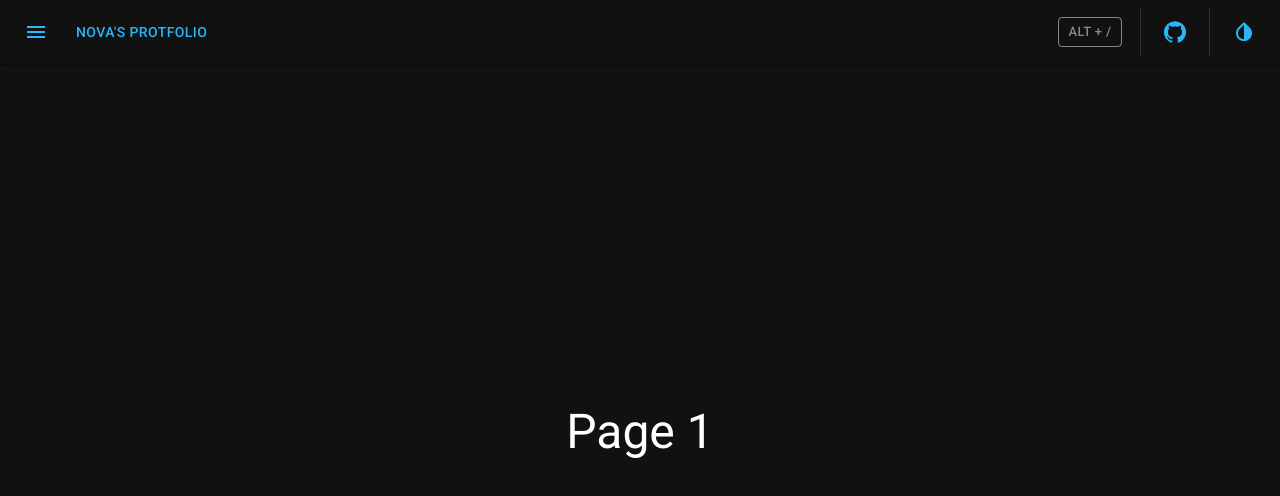
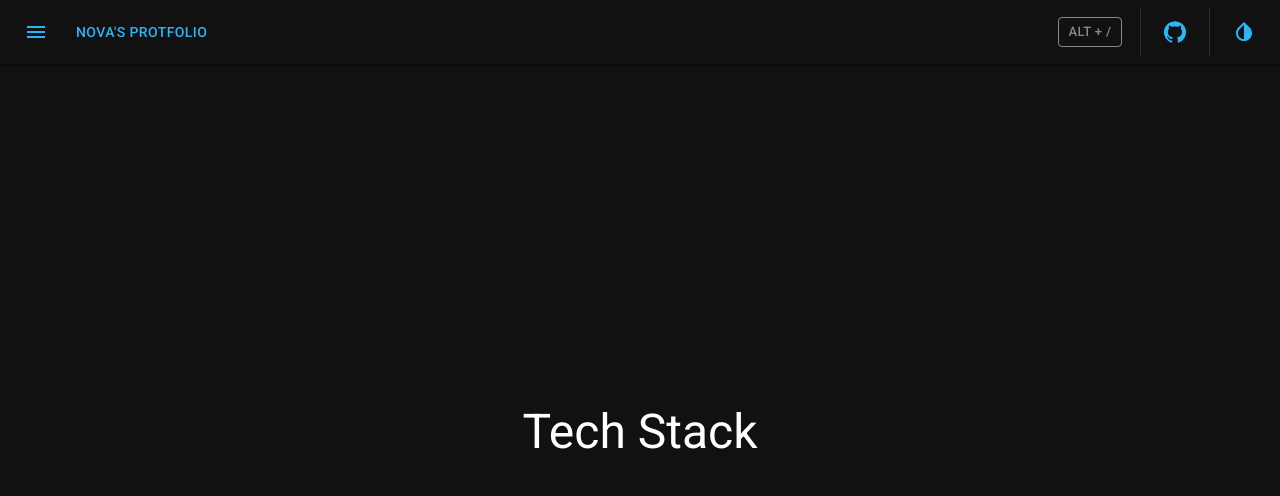
Before and after one commit to nova-sangeeth/nginx-proxy-workout, a React (Vite) app in the folder react-pwa-frontend/: page /page-1 in a window 1280 px wide. Shown: the top 496 px of the page. Built offline with nearby package versions, Linux system fonts and the light colour scheme.

Commit message:
Change the meta title and typography

```diff
--- a/react-pwa-frontend/src/pages/Page1/Page1.tsx
+++ b/react-pwa-frontend/src/pages/Page1/Page1.tsx
@@ -6,9 +6,9 @@ import { FullSizeCenteredFlexBox } from '@/components/styled';
 function Page1() {
   return (
     <>
-      <Meta title="page 1" />
+      <Meta title="Tech Stack" />
       <FullSizeCenteredFlexBox>
-        <Typography variant="h3">Page 1</Typography>
+        <Typography variant="h3">Tech Stack</Typography>
       </FullSizeCenteredFlexBox>
     </>
   );
--- a/react-pwa-frontend/src/pages/Page2/Page2.tsx
+++ b/react-pwa-frontend/src/pages/Page2/Page2.tsx
@@ -6,9 +6,9 @@ import { FullSizeCenteredFlexBox } from '@/components/styled';
 function Page2() {
   return (
     <>
-      <Meta title="page 2" />
+      <Meta title="Projects" />
       <FullSizeCenteredFlexBox>
-        <Typography variant="h3">Page 2</Typography>
+        <Typography variant="h3">Projects</Typography>
       </FullSizeCenteredFlexBox>
     </>
   );
--- a/react-pwa-frontend/src/pages/Page3/Page3.tsx
+++ b/react-pwa-frontend/src/pages/Page3/Page3.tsx
@@ -6,9 +6,9 @@ import { FullSizeCenteredFlexBox } from '@/components/styled';
 function Page3() {
   return (
     <>
-      <Meta title="page 3" />
+      <Meta title="About Me" />
       <FullSizeCenteredFlexBox>
-        <Typography variant="h3">Page 3</Typography>
+        <Typography variant="h3">About Me</Typography>
       </FullSizeCenteredFlexBox>
     </>
   );
--- a/react-pwa-frontend/src/pages/Page4/Page4.tsx
+++ b/react-pwa-frontend/src/pages/Page4/Page4.tsx
@@ -9,9 +9,9 @@ import { FullSizeCenteredFlexBox } from '@/components/styled';
 function Page4() {
   return (
     <>
-      <Meta title="page 4" />
+      <Meta title="Social" />
       <FullSizeCenteredFlexBox flexDirection="column">
-        <Typography variant="h3">Page 4</Typography>
+        <Typography variant="h3">Social</Typography>
         <Button
           to={`/${Math.random().toString()}`}
           component={Link}
```
